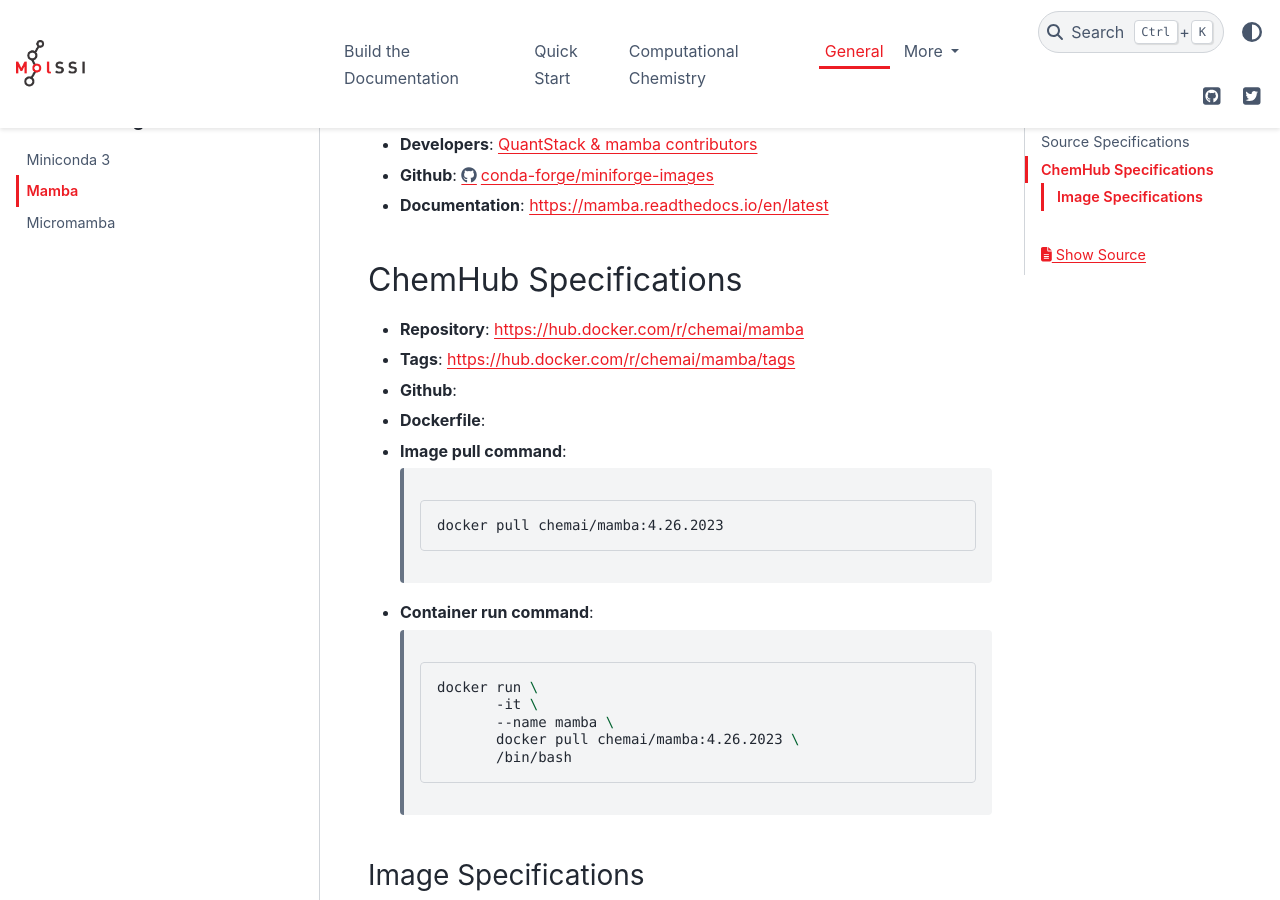
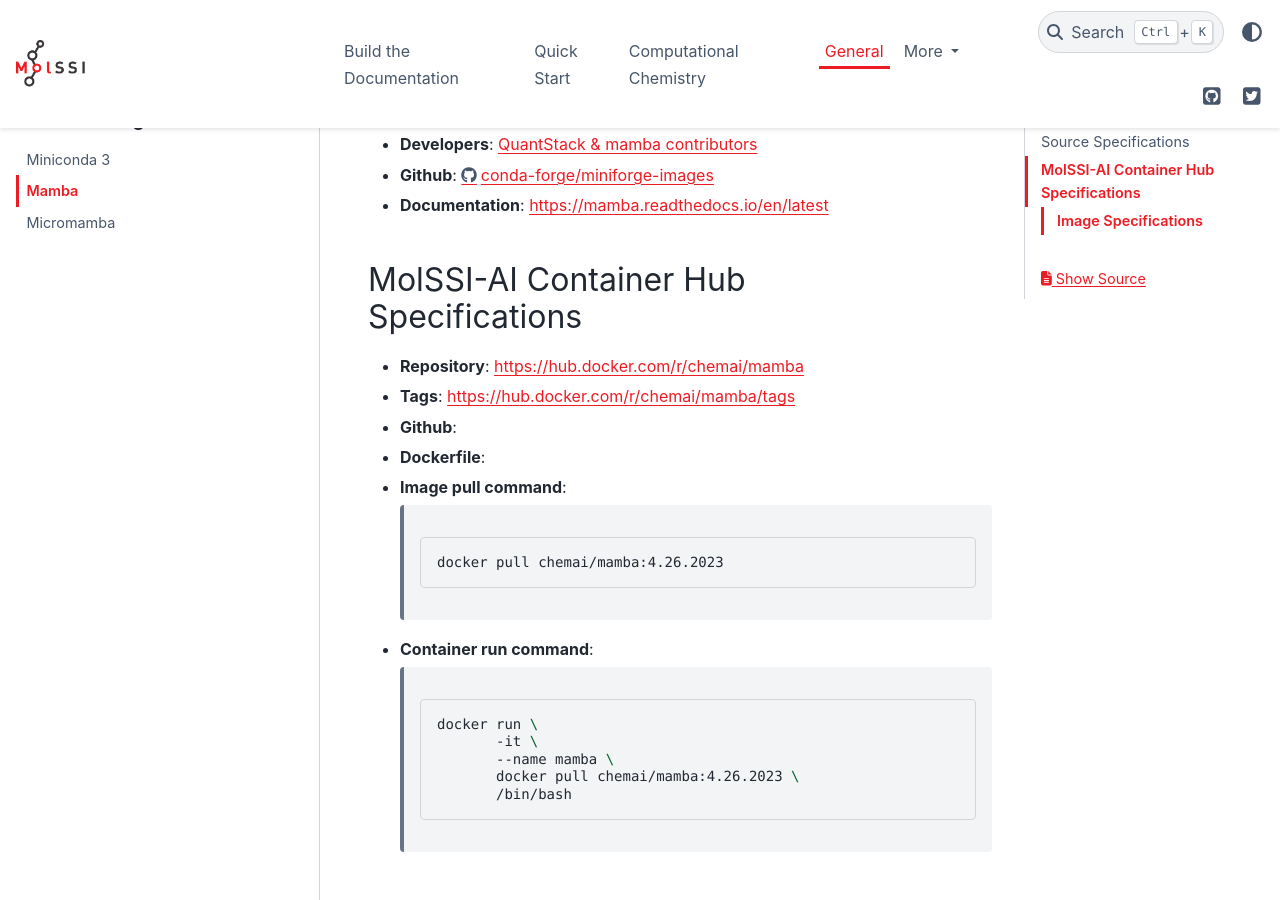
Before and after one commit to MolSSI/molssi-hub, a Sphinx documentation site: the page built from docs/general/mamba.rst, in a window 1280 px wide and 900 px high, scrolled down 319 px. Built offline with Sphinx 7.4.7 and the PyData theme 0.15.4, drawn with Linux system fonts in a browser that asks for light colours.

```diff
--- a/docs/acknowledgements.rst
+++ b/docs/acknowledgements.rst
@@ -2,7 +2,7 @@
 Acknowledgements
 ****************
 
-The MolSSI-AI ``chemhub`` was developed by Mohammad Mostafanejad at the MolSSI |molssi|,
+The MolSSI-AI ``MolSSI-AI Container Hub`` was developed by Mohammad Mostafanejad at the MolSSI |molssi|,
 which is funded in part by the National Science Foundation |nsf| under grant awards
 CHE-2136142. This work could not have been done without their support!
 
--- a/docs/general/mamba.rst
+++ b/docs/general/mamba.rst
@@ -16,8 +16,8 @@ Source Specifications
 * **Github**: https://github.com/conda-forge/miniforge-images
 * **Documentation**: https://mamba.readthedocs.io/en/latest
 
-ChemHub Specifications
-======================
+MolSSI-AI Container Hub Specifications
+======================================
 
 * **Repository**: https://hub.docker.com/r/chemai/mamba
 * **Tags**: https://hub.docker.com/r/chemai/mamba/tags
--- a/docs/general/micromamba.rst
+++ b/docs/general/micromamba.rst
@@ -16,8 +16,8 @@ Source Specifications
 * **Github**: https://github.com/mamba-org/mamba#micromamba
 * **Documentation**: https://mamba.readthedocs.io/en/latest/user_guide/micromamba.html
 
-ChemHub Specifications
-======================
+MolSSI-AI Container Hub Specifications
+======================================
 
 * **Repository**: https://hub.docker.com/r/chemai/micromamba-py310
 * **Tags**: https://hub.docker.com/r/chemai/micromamba-py310/tags
```
Also changed, not shown: README.md (+2 -2 lines), 1 other file.
